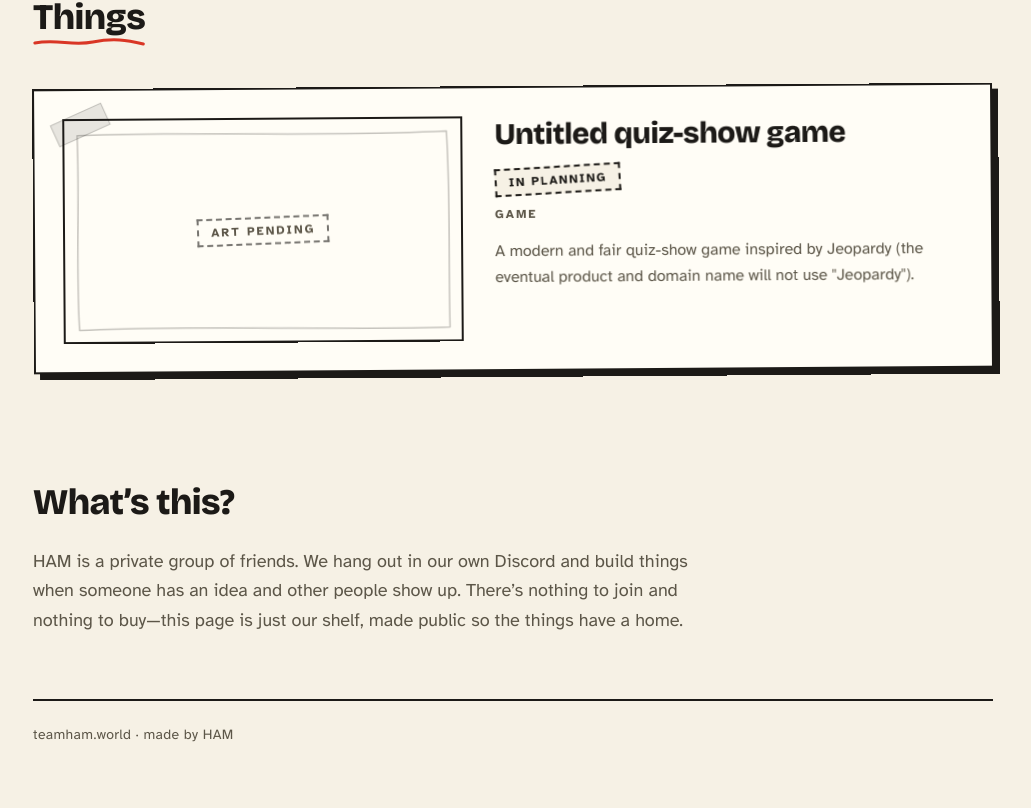
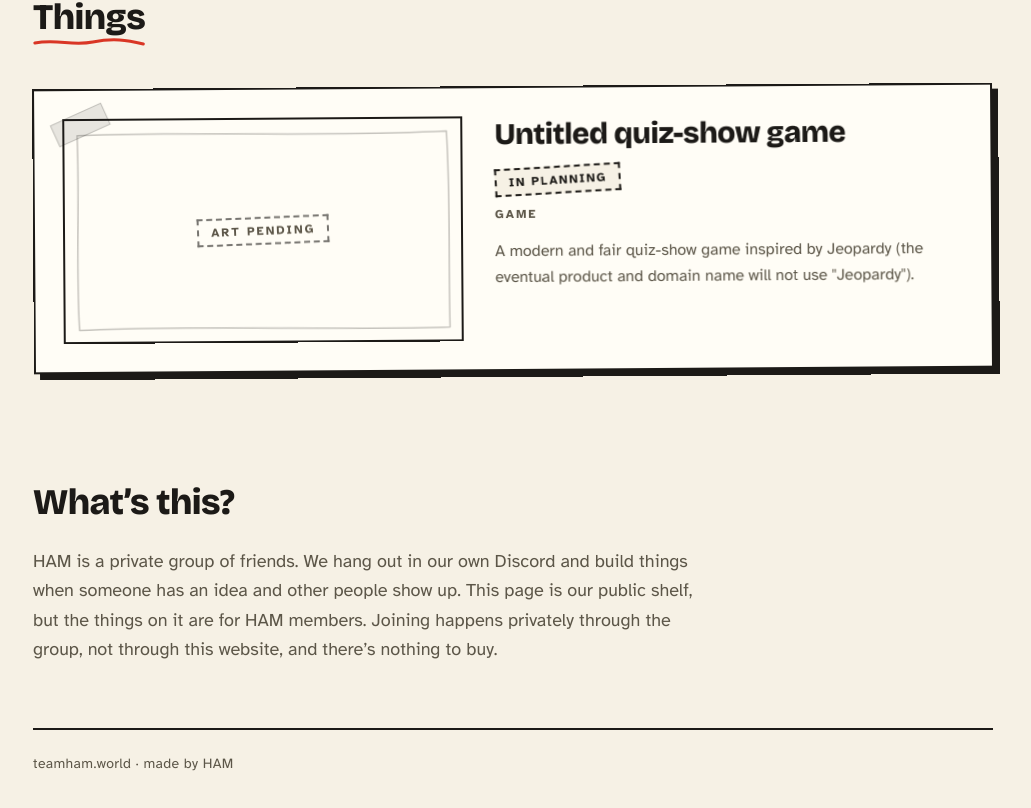
Before and after one commit to Team-Ham-World/teamham.world, a Next.js app: page / in a window 1280 px wide. Shown: the part 898-1706 px from the top of the page, without its empty margins (127-1158 px from the left). Built offline with nearby package versions, Linux system fonts and the light colour scheme; no server answers.

Commit message:
fix: clarify HAM member access (#10)

```diff
--- a/src/app/page.tsx
+++ b/src/app/page.tsx
@@ -106,8 +106,9 @@ export default function Home() {
           <p className="mt-6 text-lg leading-relaxed text-muted">
             HAM is a private group of friends. We hang out in our own Discord
             and build things when someone has an idea and other people show up.
-            There&#8217;s nothing to join and nothing to buy&#8212;this page is
-            just our shelf, made public so the things have a home.
+            This page is our public shelf, but the things on it are for HAM
+            members. Joining happens privately through the group, not through
+            this website, and there&#8217;s nothing to buy.
           </p>
         </section>
       </main>
```
